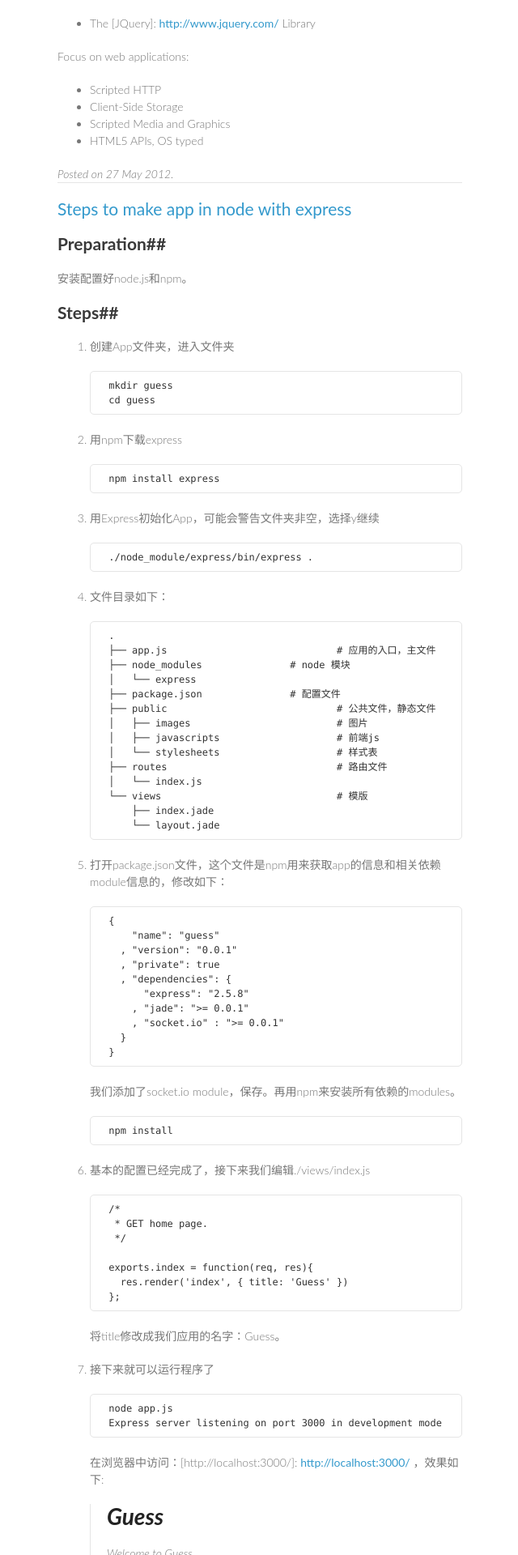
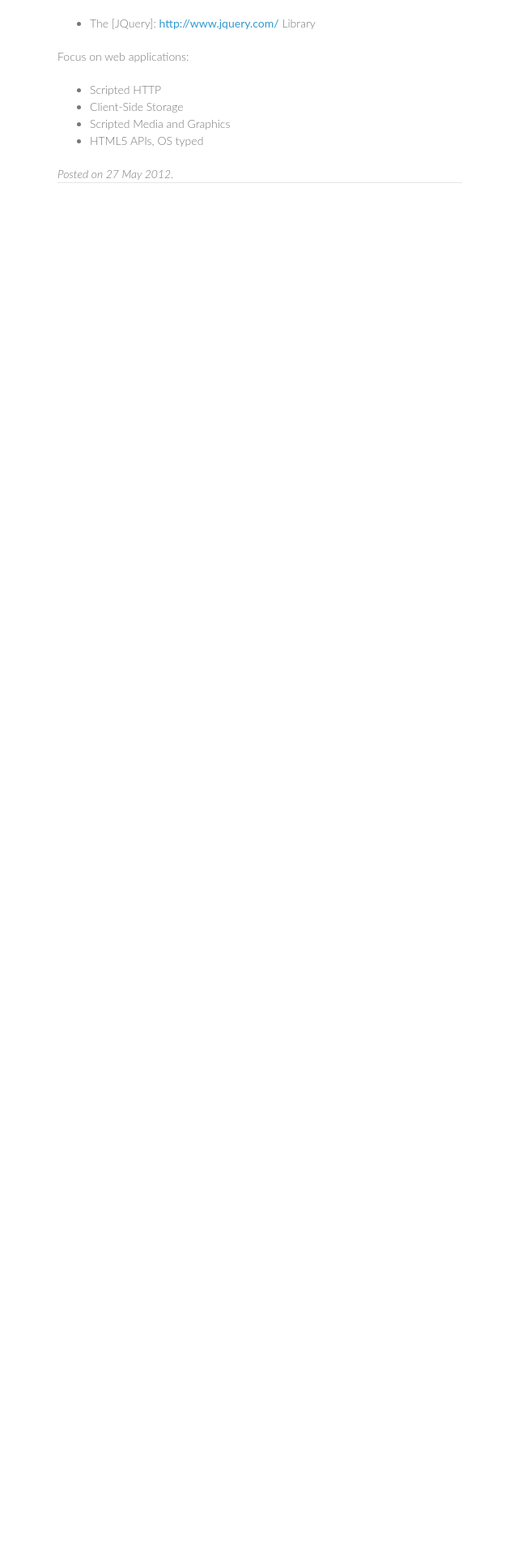
Before and after one commit to naiteluo/blog, a Jekyll site: the page built from index.html, in a window 1280 px wide. Shown: the part 1576-3496 px from the top of the page at 81% size, without its empty margins (499-1139 px from the left). Built offline with Jekyll 4.4.1, drawn with Linux system fonts in a browser that asks for light colours; Markdown is read by kramdown in place of the engine named in the settings; after the commit the page ends 1872 px from its top, so only the background shows below that; some of the changed text lies outside the part shown.

```diff
--- a/_posts/2012-05-25-steps-to-make-app-in node-with-express.md
+++ /dev/null
@@ -1,79 +0,0 @@
----
-layout: post
-title: Steps to make app in node with express
----
-
-##Preparation##
-
-安装配置好node.js和npm。
-
-##Steps##
-
-1. 创建App文件夹，进入文件夹
-
-		mkdir guess
-		cd guess
-
-2. 用npm下载express
-
-		npm install express
-
-3. 用Express初始化App，可能会警告文件夹非空，选择y继续
-
-		./node_module/express/bin/express .
-
-4. 文件目录如下：
-
-		.
-		├── app.js				# 应用的入口，主文件
-		├── node_modules		# node 模块
-		│   └── express
-		├── package.json		# 配置文件
-		├── public				# 公共文件，静态文件
-		│   ├── images				# 图片
-		│   ├── javascripts			# 前端js
-		│   └── stylesheets			# 样式表
-		├── routes				# 路由文件
-		│   └── index.js
-		└── views				# 模版
-		    ├── index.jade
-		    └── layout.jade
-
-5. 打开package.json文件，这个文件是npm用来获取app的信息和相关依赖module信息的，修改如下：
-
-		{
-		    "name": "guess"
-		  , "version": "0.0.1"
-		  , "private": true
-		  , "dependencies": {
-		      "express": "2.5.8"
-		    , "jade": ">= 0.0.1"
-		    , "socket.io" : ">= 0.0.1"
-		  }
-		}
-
-	我们添加了socket.io module，保存。再用npm来安装所有依赖的modules。
-
-		npm install
-
-6. 基本的配置已经完成了，接下来我们编辑./views/index.js
-
-		/*
-		 * GET home page.
-		 */
-
-		exports.index = function(req, res){
-		  res.render('index', { title: 'Guess' })
-		};
-
-	将title修改成我们应用的名字：Guess。
-
-7. 接下来就可以运行程序了
-
-		node app.js
-		Express server listening on port 3000 in development mode
-
-	在浏览器中访问：[http://localhost:3000/]: <http://localhost:3000/> ，效果如下:
-
-	> <h1>Guess</h1>
-	> <p>Welcome to Guess</p>
--- a/stylesheets/styles.css
+++ b/stylesheets/styles.css
@@ -169,9 +169,30 @@
 }
 
 section {
+  position: relative;
   width:500px;
   float:right;
   padding-bottom:50px;
+}
+
+section .paging {
+  position: absolute;
+  left: -55px;
+  font-weight: bold;
+  font-size: 24px;
+  color: #555;
+}
+
+section .paging:hover {
+  color:#39c;
+}
+
+section #prev {
+  top: 0px;
+}
+
+section #next {
+  top: 25px;
 }
 
 small {
```
Also changed, not shown: _layouts/post.html (+7 -0 lines), 5 other files.
